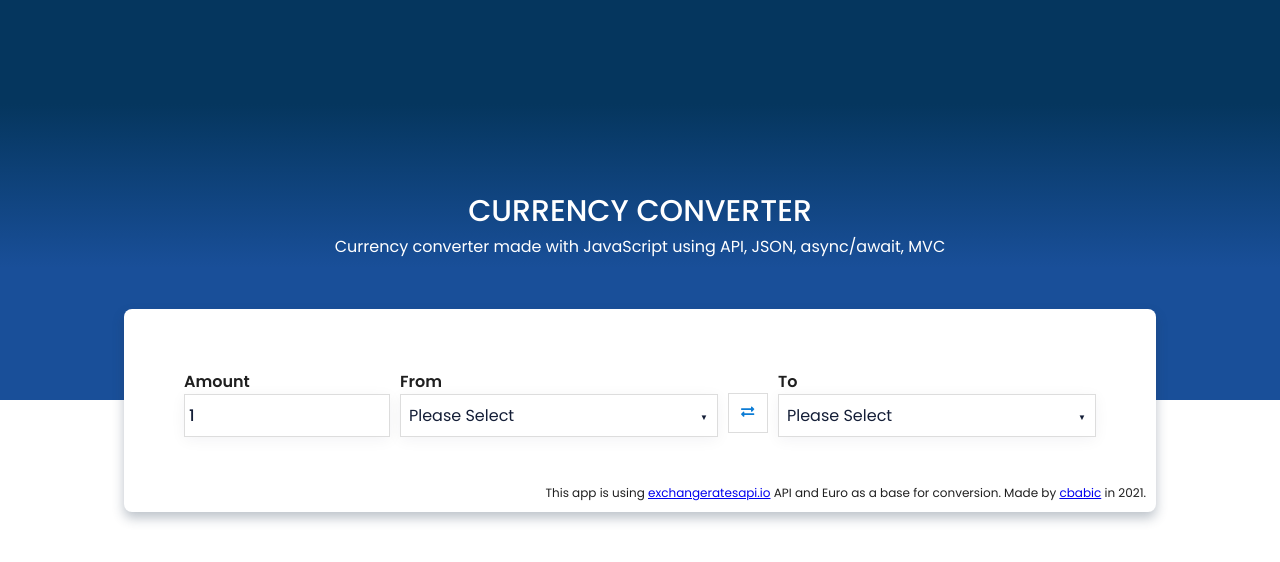
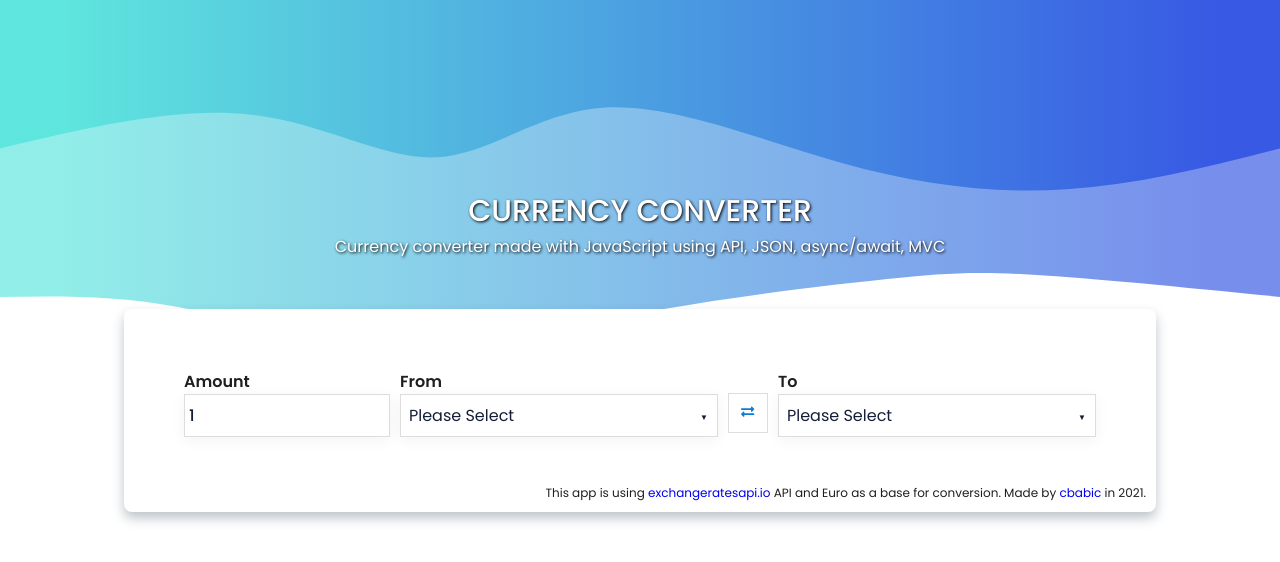
Before and after one commit to CokeCain/currency-converter, a website built with Parcel: page index.html in a window 1280 px wide. Built offline with nearby package versions, Linux system fonts and the light colour scheme; no server answers.

Commit message:
Style change

```diff
--- a/css/main.css
+++ b/css/main.css
@@ -54,6 +54,7 @@ body {
 }
 
 .title-subtitle {
+  text-shadow: 1px 1px 3px #000000;
   color: #ffffff;
   /* position: absolute;
   top: 20%; */
@@ -133,6 +134,10 @@ body {
   right: 10px;
   position: absolute;
   font-size: 12px;
+}
+
+.desc a {
+  text-decoration: none;
 }
 
 .flex-me {
@@ -270,7 +275,7 @@ dropdown-button span {
   background: #f6f6f6;
   transition: background 0.2s ease;
 }
-.stripe {
+.stripe_old {
   background: rgb(25, 79, 153);
   background: -moz-linear-gradient(0deg, rgba(25, 79, 153, 1) 33%, rgba(5, 54, 94, 1) 74%);
   background: -webkit-linear-gradient(0deg, rgba(25, 79, 153, 1) 33%, rgba(5, 54, 94, 1) 74%);
@@ -282,6 +287,13 @@ dropdown-button span {
   content: '';
   width: 100%;
   height: 50%;
+}
+
+.stripe {
+  position: absolute;
+  top: 0;
+  left: 0;
+  width: 100%;
 }
 
 .switch {
--- a/index.html
+++ b/index.html
@@ -18,7 +18,29 @@
 <body>
 
 
-    <div class="stripe"></div>
+    <div class="stripe"><svg height="100%" width="100%" id="svg" viewBox="0 0 1440 500"
+            xmlns="http://www.w3.org/2000/svg" class="transition duration-300 ease-in-out delay-150">
+            <defs>
+                <linearGradient id="gradient">
+                    <stop offset="5%" stop-color="#002bdc88"></stop>
+                    <stop offset="95%" stop-color="#32ded488"></stop>
+                </linearGradient>
+            </defs>
+            <path
+                d="M 0,500 C 0,500 0,166 0,166 C 104.56410256410257,176.5025641025641 209.12820512820514,187.0051282051282 278,191 C 346.87179487179486,194.9948717948718 380.05128205128204,192.4820512820513 442,186 C 503.94871794871796,179.5179487179487 594.6666666666666,169.06666666666666 695,152 C 795.3333333333334,134.93333333333334 905.2820512820513,111.25128205128205 999,113 C 1092.7179487179487,114.74871794871795 1170.205128205128,141.92820512820515 1241,155 C 1311.794871794872,168.07179487179485 1375.897435897436,167.03589743589743 1440,166 C 1440,166 1440,500 1440,500 Z"
+                stroke="none" stroke-width="0" fill="url(#gradient)"
+                class="transition-all duration-300 ease-in-out delay-150" transform="rotate(-180 720 250)"></path>
+            <defs>
+                <linearGradient id="gradient">
+                    <stop offset="5%" stop-color="#002bdcff"></stop>
+                    <stop offset="95%" stop-color="#32ded4ff"></stop>
+                </linearGradient>
+            </defs>
+            <path
+                d="M 0,500 C 0,500 0,333 0,333 C 79.46666666666667,312.61538461538464 158.93333333333334,292.2307692307692 240,287 C 321.06666666666666,281.7692307692308 403.73333333333335,291.6923076923077 494,317 C 584.2666666666667,342.3076923076923 682.1333333333333,383 758,379 C 833.8666666666667,375 887.7333333333332,326.3076923076924 948,323 C 1008.2666666666668,319.6923076923076 1074.9333333333334,361.7692307692308 1158,371 C 1241.0666666666666,380.2307692307692 1340.5333333333333,356.61538461538464 1440,333 C 1440,333 1440,500 1440,500 Z"
+                stroke="none" stroke-width="0" fill="url(#gradient)"
+                class="transition-all duration-300 ease-in-out delay-150" transform="rotate(-180 720 250)"></path>
+        </svg></div>
 
     <div class="main">
         <div class="title-subtitle">
```
